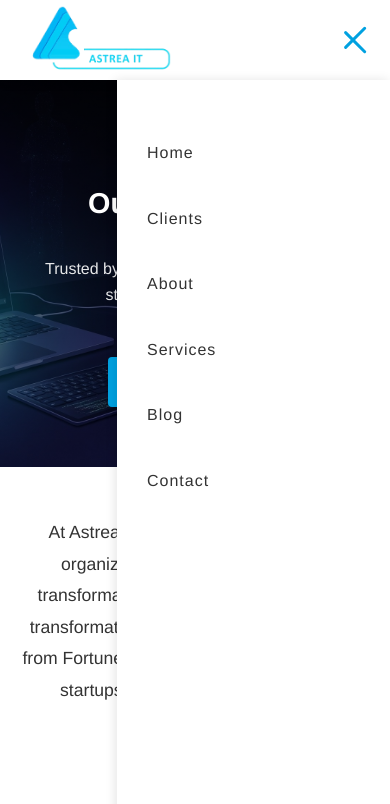
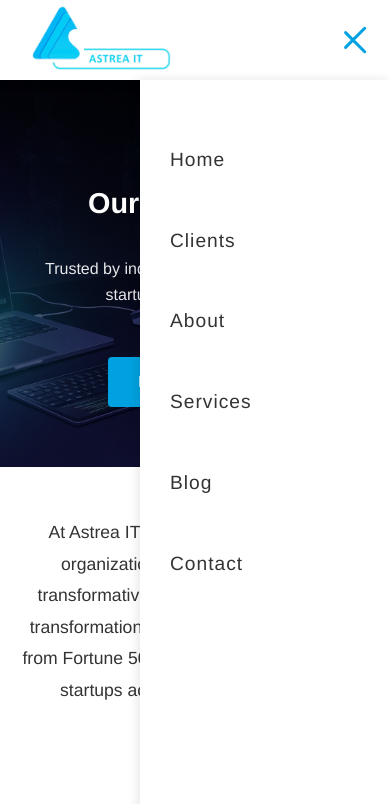
Before and after one commit to vinayshama-codes/HomePageDemo, a plain HTML site: page clients.html in a window 390 px wide. Both pictures are taken after a click on the element 355 px from the left and 40 px from the top of the page. Shown: the top 804 px of the page. Drawn offline with Linux system fonts and the light colour scheme.

Commit message:
Updated files and content

```diff
--- a/clients.css
+++ b/clients.css
@@ -394,68 +394,57 @@ body {
         grid-template-columns: repeat(2, 1fr);
     }
 }
+@media (max-width: 768px) {
+  .menu-toggle {
+    display: flex; /* Show hamburger icon */
+    cursor: pointer;
+  }
 
-@media (max-width: 768px) {
   .nav-links {
     position: fixed;
-        top: 80px;
-        right: -100%;
+    top: 80px; /* If you have a fixed header of 80px height */
+    right: -100%; /* Hidden by default */
+    width: 250px; /* Fixed width side drawer */
+    height: calc(100vh - 80px); /* Full height minus header */
+    padding-top: 40px;
+    background-color: var(--light-color);
+    box-shadow: -2px 0 10px rgba(0, 0, 0, 0.1);
+    display: flex;
     flex-direction: column;
-        width: 250px;
-        height: calc(100vh - 80px);
-        padding-top: 40px;
-        background: var(--light-color);
-        box-shadow: -2px 0 10px rgba(0, 0, 0, 0.1);
+    align-items: flex-start; /* Align items to the left */
     transition: right 0.3s ease;
+    z-index: 9999; /* Ensure it overlays */
+  }
+
+  .nav-links.active {
+    right: 0; /* Slide-in menu */
   }
 
   .nav-links li {
     margin: 20px 0;
     padding-left: 30px;
+    width: 100%;
   }
 
-    .nav-links.active {
-        right: 0;
+  .nav-links a {
+    color: var(--text-dark);
+    font-size: 1.2rem;
+    display: block;
+    width: 100%;
   }
 
-
-
-
-@media (max-width: 768px) {
-    .menu-toggle {
-        display: flex; /* Show hamburger */
+  /* Optional: Adjust hero content and section titles */
+  .hero-content h1 {
+    font-size: 2.5rem;
   }
 
-    /* Mobile menu positioning - identical values */
-    .nav-links {
-        position: fixed;
-        top: 80px;
-        right: -100%;
-        width: 70%;
-        height: calc(100vh - 80px);
-        flex-direction: column;
-        background: var(--light-color);
-        transition: right 0.5s ease;
+  .carousel {
+    height: 300px;
   }
 
-    .nav-links.active {
-        right: 0;
-    }
-
-    .nav-links li {
-        margin: 20px 0;
-    }
-}
-
-
-
-
-
-
-
-
-    .clients-hero .section-title {
-        font-size: 2.2rem;
+  .section-title {
+    font-size: 2rem;
+    margin-bottom: 50px;
   }
 }
 
--- a/home.css
+++ b/home.css
@@ -791,42 +791,50 @@ h1, h2, h3, h4 {
         order: -1;
     }
 }
+@media (max-width: 768px) {
+  .menu-toggle {
+    display: flex; /* Show hamburger icon */
+    cursor: pointer;
+  }
+.menu-toggle span {
+  background: white;
 
-@media (max-width: 768px) {
+}
   .nav-links {
     position: fixed;
-        top: 0;
-        right: -100%;
-        width: 70%;
-        height: 100vh;
+    top: 80px; /* If you have a fixed header of 80px height */
+    right: -100%; /* Hidden by default */
+    width: 250px; /* Fixed width side drawer */
+    height: calc(100vh - 80px); /* Full height minus header */
+    padding-top: 40px;
     background-color: var(--light-color);
+    box-shadow: -2px 0 10px rgba(0, 0, 0, 0.1);
+    display: flex;
     flex-direction: column;
-        justify-content: center;
-        align-items: center;
-        transition: right 0.5s ease;
+    align-items: flex-start; /* Align items to the left */
+    transition: right 0.3s ease;
+    z-index: 9999; /* Ensure it overlays */
+
   }
 
-
   .nav-links.active {
-        right: 0;
+    right: 0; /* Slide-in menu */
   }
 
   .nav-links li {
     margin: 20px 0;
+    padding-left: 30px;
+    width: 100%;
   }
 
   .nav-links a {
     color: var(--text-dark);
     font-size: 1.2rem;
+    display: block;
+    width: 100%;
   }
 
-    .menu-toggle {
-        display: flex;
-    }
-
-    .menu-toggle span {
-    background: white;
-}
+  /* Optional: Adjust hero content and section titles */
   .hero-content h1 {
     font-size: 2.5rem;
   }
```
Lines whose indentation alone changed are shown as unchanged.
